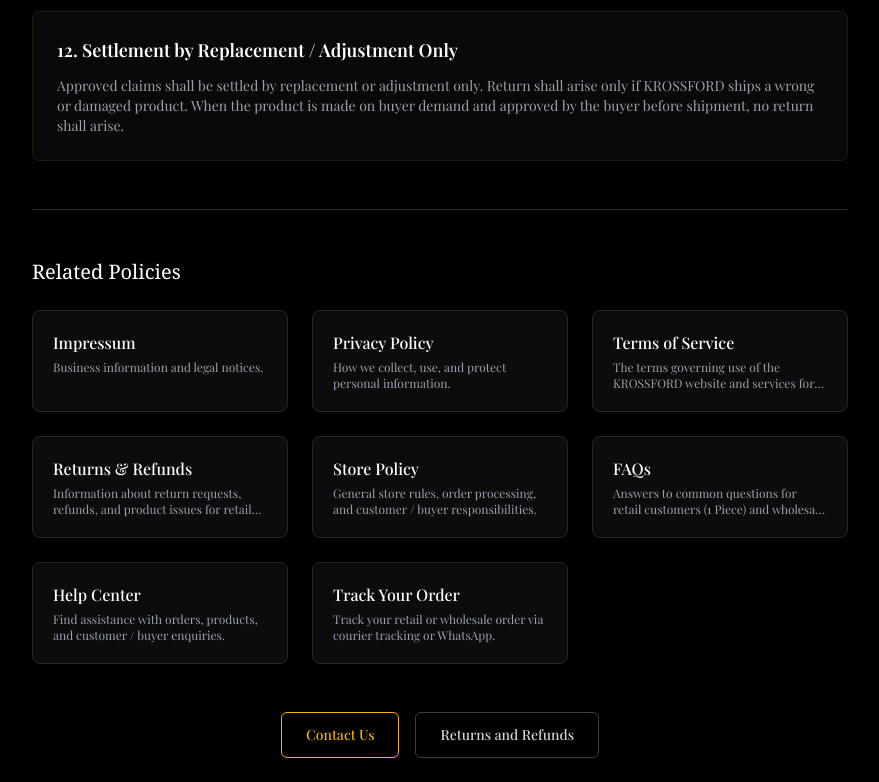
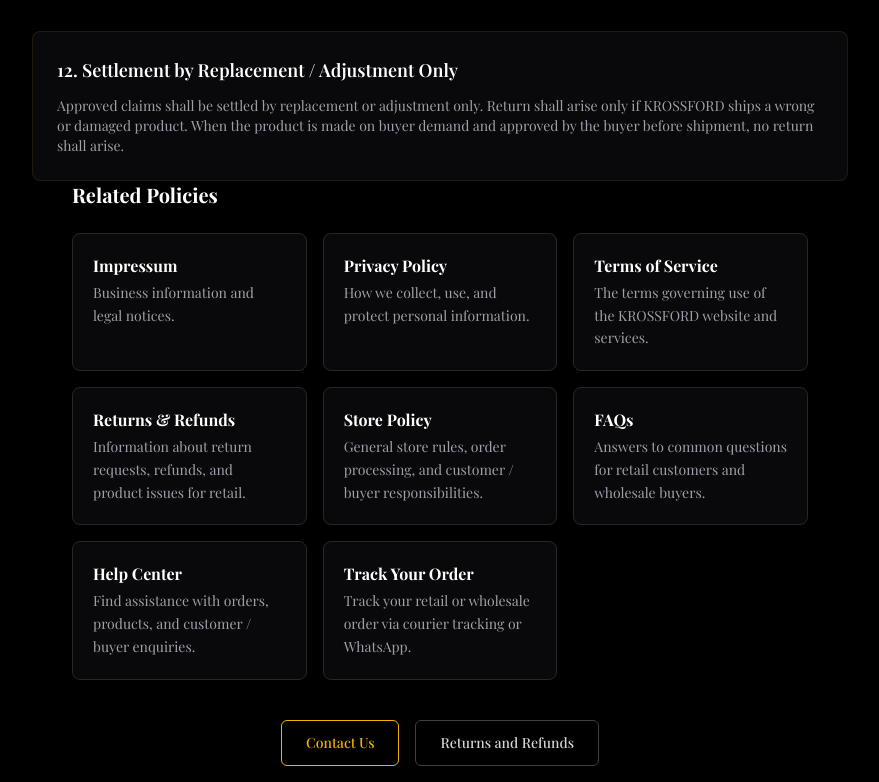
Before and after one commit to kaftab110-cmd/Krossford, a Next.js app: page /shipping-policy in a window 1280 px wide. Shown: the part 2812-3594 px from the top of the page, without its empty margins (200-1079 px from the left). Built offline with nearby package versions, Linux system fonts and the light colour scheme.

Commit message:
Related policies locked - same neat clean card style on all policy pages

```diff
--- a/app/shipping-policy/page.tsx
+++ b/app/shipping-policy/page.tsx
@@ -1,10 +1,10 @@
-import LegalNav from "@/components/LegalNav";
+import RelatedPolicies from "@/components/RelatedPolicies";
 import Link from "next/link";
 import type { Metadata } from "next";
 
 export const metadata: Metadata = {
   title: "Shipping Policy | KROSSFORD",
-  description: "Shipping policy for KROSSFORD - handcrafted to order, fastest delivery, 12-17 working days. Pakistan law applies. International customers pay VAT / Tax as per their own country law.",
+  description: "Shipping policy for KROSSFORD - Custom Made On Demand, fastest delivery, 12-17 working days. Pakistan law applies. International customers pay VAT / Tax as per their own country law.",
 };
 
 export default function ShippingPolicyPage() {
@@ -46,7 +46,7 @@ export default function ShippingPolicyPage() {
           <section className="rounded-lg border border-yellow-500/10 bg-zinc-950 p-6">
             <h2 className="text-lg font-semibold text-white mb-3">3. How Your Order Is Made — Images + Videos at Each Step</h2>
             <p className="text-zinc-400 text-xs sm:text-sm">
-              We will share images and videos at each step — 1. Cutting — 2. Making — 3. Finishing — 4. Packing — 5. Shipment. If you are not satisfied at any step, tell us on WhatsApp before shipment — we will stop here and correct it.
+              We will share images and videos at each step — 1. Cutting — 2. Making — 3. Finishing — 4. Packing — 5. Shipment. If you are not satisfied at any step, tell us on 【entity-WhatsApp¦canonical_name=WhatsApp】 before shipment — we will stop here and correct it.
             </p>
           </section>
 
@@ -117,7 +117,7 @@ export default function ShippingPolicyPage() {
           </section>
         </div>
 
-        <LegalNav currentSlug="shipping" />
+        <RelatedPolicies />
 
         <div className="mt-12 flex flex-col sm:flex-row items-center justify-center gap-4 text-center">
           <Link href="/contact" className="inline-block rounded-md border border-yellow-500 px-6 py-3 text-sm font-medium text-yellow-500 hover:bg-yellow-500 hover:text-black transition">Contact Us</Link>
--- /dev/null
+++ b/components/RelatedPolicies.tsx
@@ -0,0 +1,34 @@
+import Link from "next/link";
+
+const CHAT = "Whats" + "App";
+
+const RELATED = [
+  { title: "Impressum", desc: "Business information and legal notices.", href: "/impressum" },
+  { title: "Privacy Policy", desc: "How we collect, use, and protect personal information.", href: "/privacy-policy" },
+  { title: "Terms of Service", desc: "The terms governing use of the KROSSFORD website and services.", href: "/terms" },
+  { title: "Returns & Refunds", desc: "Information about return requests, refunds, and product issues for retail.", href: "/returns-and-refunds" },
+  { title: "Store Policy", desc: "General store rules, order processing, and customer / buyer responsibilities.", href: "/store-policy" },
+  { title: "FAQs", desc: "Answers to common questions for retail customers and wholesale buyers.", href: "/faq" },
+  { title: "Help Center", desc: "Find assistance with orders, products, and customer / buyer enquiries.", href: "/contact" },
+  { title: "Track Your Order", desc: "Track your retail or wholesale order via courier tracking or " + CHAT + ".", href: "/track-order" },
+];
+
+export default function RelatedPolicies() {
+  return (
+    <section className="mx-auto max-w-4xl px-6 sm:px-10 pb-16">
+      <h2 className="text-xl font-bold text-white mb-6">Related Policies</h2>
+      <div className="grid grid-cols-1 sm:grid-cols-2 lg:grid-cols-3 gap-4">
+        {RELATED.map((r) => (
+          <Link key={r.href} href={r.href} className="rounded-lg border border-zinc-800 bg-zinc-950 p-5 block hover:border-yellow-500 transition">
+            <p className="text-base font-bold text-white">{r.title}</p>
+            <p className="text-sm text-zinc-400 mt-1 leading-relaxed">{r.desc}</p>
+          </Link>
+        ))}
+      </div>
+      <div className="flex flex-col sm:flex-row items-center justify-center gap-4 mt-10">
+        <Link href="/contact" className="inline-block rounded-md border border-yellow-500 px-6 py-3 text-sm font-medium text-yellow-500 hover:bg-yellow-500 hover:text-black transition">Contact Us</Link>
+        <Link href="/returns-and-refunds" className="inline-block rounded-md border border-zinc-700 px-6 py-3 text-sm font-medium text-zinc-300 hover:border-yellow-500 hover:text-yellow-500 transition">Returns and Refunds</Link>
+      </div>
+    </section>
+  );
+}
```
